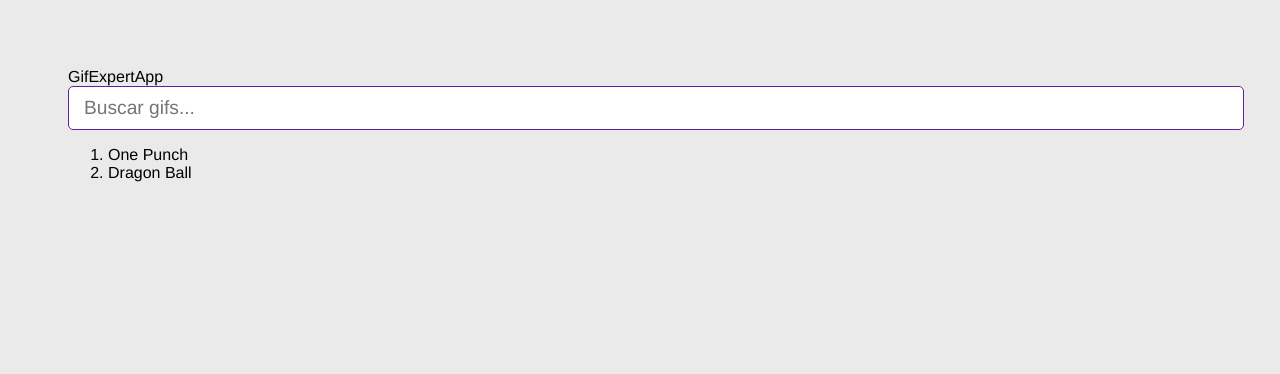
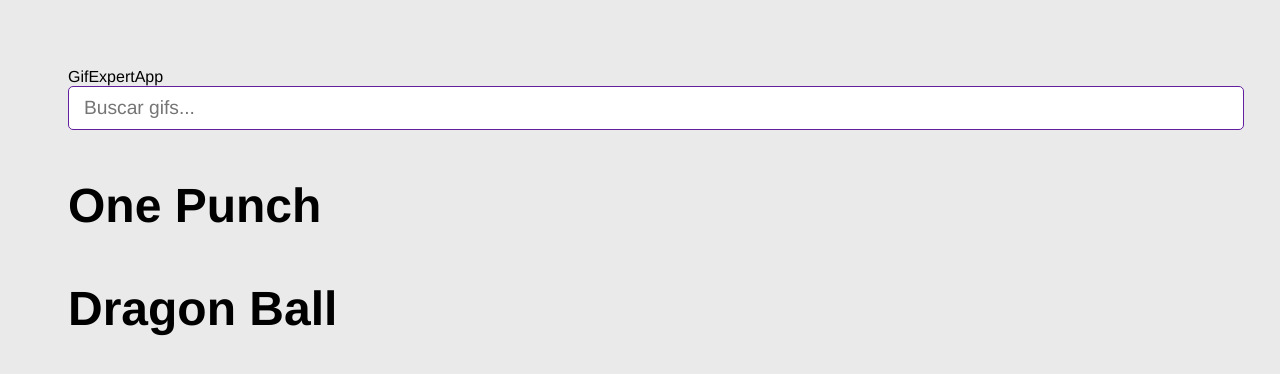
Before and after one commit to jcavila44/react-gifs-app, a React (Vite) app: page / in a window 1280 px wide. Shown: the top 374 px of the page. Built offline with nearby package versions, Linux system fonts and the light colour scheme.

Commit message:
Added new component GifGrid

```diff
--- a/src/GifExpertApp.jsx
+++ b/src/GifExpertApp.jsx
@@ -1,5 +1,6 @@
 import { useState } from "react";
 import { AddCategory } from "./components/AddCategory";
+import { GifGrid } from "./components/GifGrid";
 
 export const GifExpertApp = () => {
 
@@ -12,20 +13,11 @@
 
   return (
     <>
-      {/* Titulo */}
+
       <div>GifExpertApp</div>
+      <AddCategory onNewCategory={onAddCategory} />
+      {categories.map((category) => <GifGrid key={category} category={category} />)}
 
-      {/* Input */}
-      <AddCategory onNewCategory={onAddCategory} />
-
-      <ol>
-        {
-          categories.map((category) => {
-            return <li key={category}>{category}</li>
-
-          })
-        }
-      </ol>
     </>
   )
 }
--- /dev/null
+++ b/src/components/GifGrid.jsx
@@ -0,0 +1,8 @@
+
+export const GifGrid = ({ category }) => {
+    return (
+        <>
+            <h3>{category}</h3>
+        </>
+    )
+}
```
